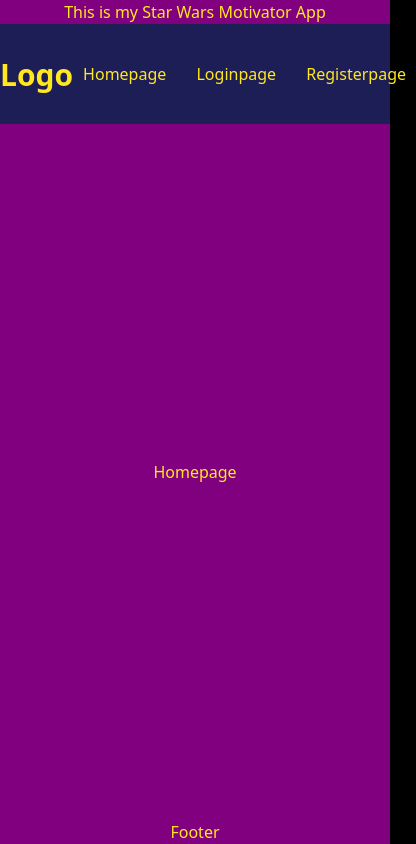
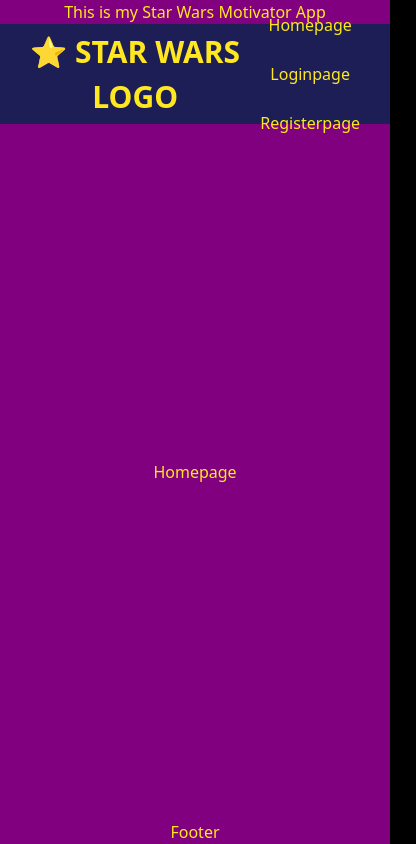
Before and after one commit to laurent-Valq/starwars-motivator, a Next.js app: page / in a window 390 px wide. Shown: the whole page, 416 px wide, since content can reach past the window. Built offline with nearby package versions, Linux system fonts and the light colour scheme.

Commit message:
improve styling and responsive design
- Add horizontal padding to navbar container
- Implement mobile-responsive layout for navigation links
- Update logo text to Star Wars theme with star icon

```diff
--- a/src/components/navbar/Navbar.jsx
+++ b/src/components/navbar/Navbar.jsx
@@ -15,7 +15,7 @@
 
   return (
     <div className={styles.container}>
-      <div className={styles.logo}>Logo</div>
+      <div className={styles.logo}>⭐ STAR WARS LOGO</div>
       <div>
         <Links/>
       </div>
--- a/src/components/navbar/links/links.module.css
+++ b/src/components/navbar/links/links.module.css
@@ -3,3 +3,10 @@
     align-items: center;
     gap: 10px;
 }
+
+@media (max-width: 768px) {
+  .links {
+    flex-direction: column;
+    gap: 5px;
+  }
+}
--- a/src/components/navbar/links/navLink/navLink.module.css
+++ b/src/components/navbar/links/navLink/navLink.module.css
@@ -4,6 +4,12 @@
   border-radius: 20px;
   font-weight: 500;
   text-align: center;
+  transition: all 0.3s ease;
+}
+
+.container:hover {
+  background-color: rgba(255, 255, 255, 0.1);
+  transform: translateY(-2px);
 }
 
 .active{
--- a/src/components/navbar/navbar.module.css
+++ b/src/components/navbar/navbar.module.css
@@ -4,6 +4,7 @@
   display: flex;
   align-items: center;
   justify-content: space-between;
+  padding: 0 20px;
 }
 
 .logo{
```
